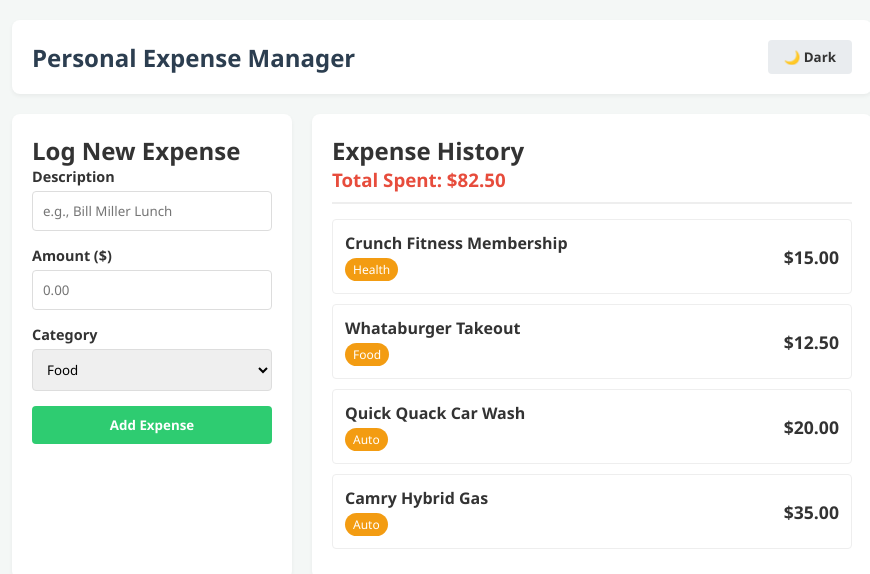
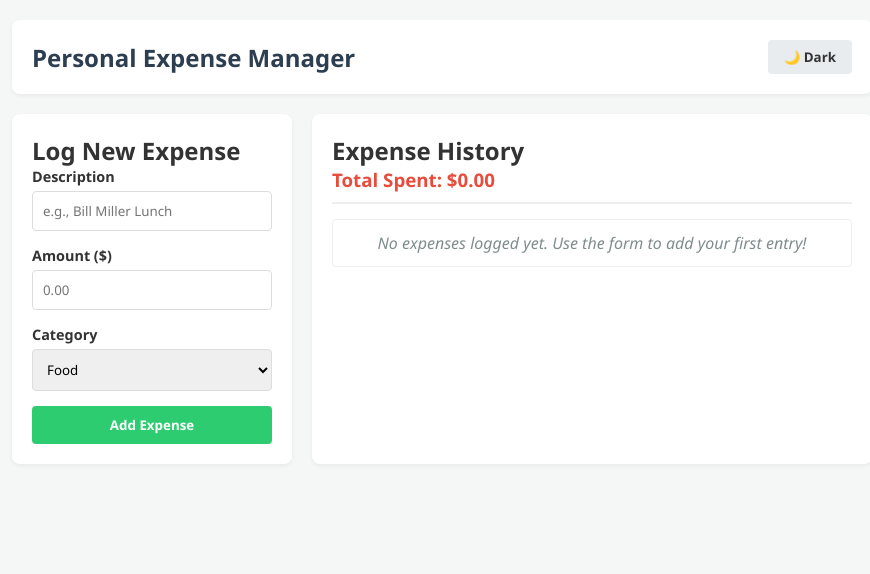
Before and after one commit to Mikeyphone/FinancialManagementApp, a React (Vite) app in the folder expense-manager/: page / in a window 1280 px wide. Shown: the top 574 px of the page, without its empty margins (198-1068 px from the left). Built offline with nearby package versions, Linux system fonts and the light colour scheme.

Commit message:
Fully implamented dark mode along with removing the pre populated Expense history and a prompt to help guide the user to start logging there expenses

```diff
--- a/expense-manager/src/App.jsx
+++ b/expense-manager/src/App.jsx
@@ -7,19 +7,11 @@ import ExpenseList from './ExpenseList';
 import './App.css';
 
 function App() {
-  // Meaningful UseState hook: View management flag (No React Router)
   const [currentView, setCurrentView] = useState('dashboard');
-
-  // Used for dark mode toggle
   const [theme, setTheme] = useState('light');
 
   // Meaningful UseState hook: Managing the primary dynamic array
-  const [expenses, setExpenses] = useState([
-    { id: 1, title: 'Crunch Fitness Membership', amount: 15.00, category: 'Health' },
-    { id: 2, title: 'Whataburger Takeout', amount: 12.50, category: 'Food' },
-    { id: 3, title: 'Quick Quack Car Wash', amount: 20.00, category: 'Auto' },
-    { id: 4, title: 'Camry Hybrid Gas', amount: 35.00, category: 'Auto' }
-  ]);
+  const [expenses, setExpenses] = useState([]);
 
   // Function passed down as a prop to update state
   const addExpense = (newExpense) => {
--- a/expense-manager/src/ExpenseList.jsx
+++ b/expense-manager/src/ExpenseList.jsx
@@ -1,8 +1,5 @@
 // Expense List component to display the list of expenses and the total amount spent.
-import React from 'react';
-
 function ExpenseList({ expenses }) {
-  // Dynamically calculate the total from the array
   const total = expenses.reduce((sum, item) => sum + item.amount, 0);
 
   return (
@@ -13,7 +10,13 @@ function ExpenseList({ expenses }) {
       </div>
 
       <ul className="expense-list">
-        {expenses.length === 0 && <p>No expenses logged yet.</p>}
+        {/* Update this line to guide the user */}
+        {expenses.length === 0 && (
+          <li className="expense-item" style={{ justifyContent: 'center', color: '#7f8c8d', fontStyle: 'italic' }}>
+            No expenses logged yet. Use the form to add your first entry!
+          </li>
+        )}
+
         {expenses.map((expense) => (
           <li key={expense.id} className="expense-item">
             <div className="expense-details">
```
